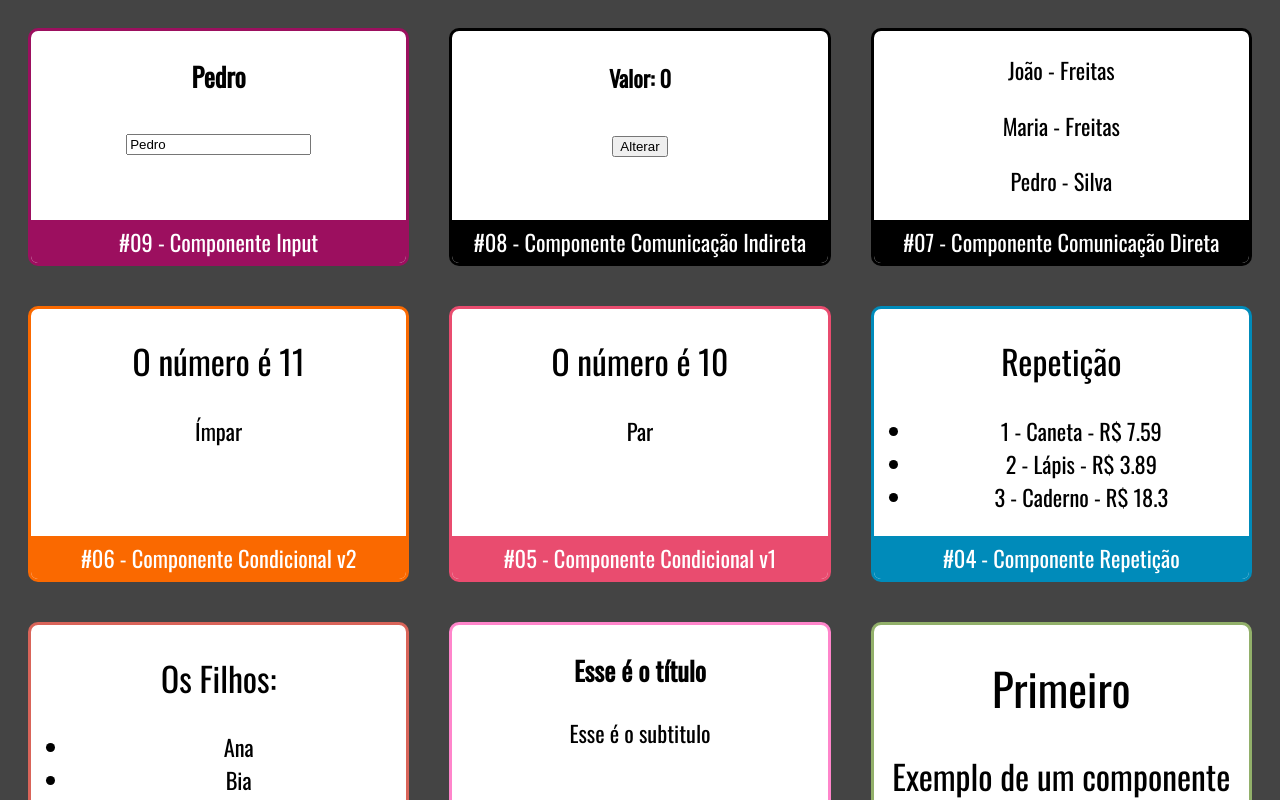
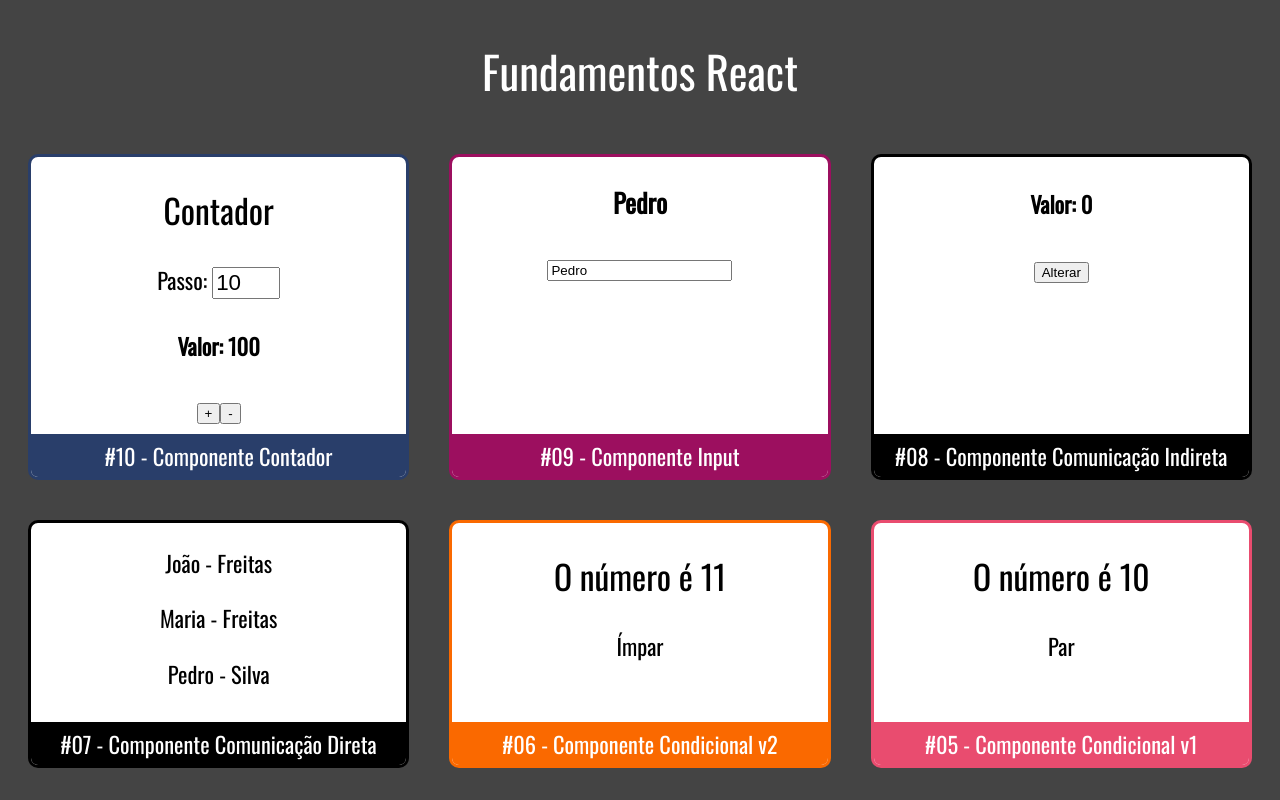
Before and after one commit to MateusMaciel340/masterclass-react-cod3r, a React (Create React App) app: page / in a window 1280 px wide. Shown: the top 800 px of the page. Built offline with nearby package versions, Linux system fonts and the light colour scheme.

Commit message:
Componente Contador | Estilização | Inserção no App.js

```diff
--- a/src/App.js
+++ b/src/App.js
@@ -12,10 +12,17 @@ import Pai from "./components/comunicacao/direta/Pai";
 import Super from "./components/comunicacao/indireta/Super";
 
 import Input from "./components/form/Input";
+import Contador from "./components/contador/Contador";
 
 function App() {
   return (
       <div className="App">
+        <h1>Fundamentos React</h1>
+
+        <div className="Cards">
+            <Card titulo="#10 - Componente Contador" color="#293E6A">
+                <Contador passo={10} valor={100}></Contador>
+            </Card>
             <Card titulo="#09 - Componente Input" color="#9C0F5F">
                 <Input></Input>
             </Card>
@@ -52,6 +59,7 @@ function App() {
                 <Primeiro/>
             </Card>
         </div>
+      </div>
   );
 }
 
--- /dev/null
+++ b/src/components/contador/Contador.css
@@ -0,0 +1,4 @@
+.Contador input{
+    font-size: 1.4rem;
+    width: 60px; margin-left: 5px;
+}
--- /dev/null
+++ b/src/components/contador/Contador.jsx
@@ -0,0 +1,44 @@
+import React, { Component } from "react";
+import "./Contador.css";
+
+class Contador extends Component{
+
+    state = {
+        passo: this.props.passo || 1, valor: this.props.valor || 0
+    }
+
+    incrementar = () =>{
+        this.setState({
+            valor: this.state.valor + this.state.passo
+        })
+    }
+
+    descrementar = () =>{
+        this.setState({
+            valor: this.state.valor - this.state.passo
+        })
+    }
+
+    render(){
+        return(
+            <div className="Contador">
+                <h2>Contador</h2>
+                <div>
+                    <label htmlFor="passoInput">Passo:</label>
+                    <input id="passoInput" type="number" value={this.state.passo}
+                        onChange={e => this.setState({ passo: +e.target.value })}
+                    />
+                </div>
+
+                <h4>Valor: {this.state.valor}</h4>
+
+                <div>
+                    <button onClick={this.incrementar}>+</button>
+                    <button onClick={this.descrementar}>-</button>
+                </div>
+            </div>
+        )
+    }
+}
+
+export default Contador;
--- a/src/components/layout/Card.css
+++ b/src/components/layout/Card.css
@@ -12,4 +12,5 @@
 .Card .Footer{
     background-color: #000;
     color: #fff; padding: 5px 0px;
+    margin-top: 10px;
 }
--- a/src/style/index.css
+++ b/src/style/index.css
@@ -4,6 +4,8 @@ body{
     background-color: #444; color: #FFFFFFFF;
     text-align: center; font-family: "Oswald", sans-serif;
     font-weight: 300; font-size: 1.4rem;
+
+
 }
 
 h1, h2{
@@ -11,5 +13,9 @@ h1, h2{
 }
 
 .App{
+    display: flex; flex-direction: column;
+}
+
+.Cards{
     display: flex; flex-wrap: wrap;
 }
```
Lines whose indentation alone changed are shown as unchanged.
